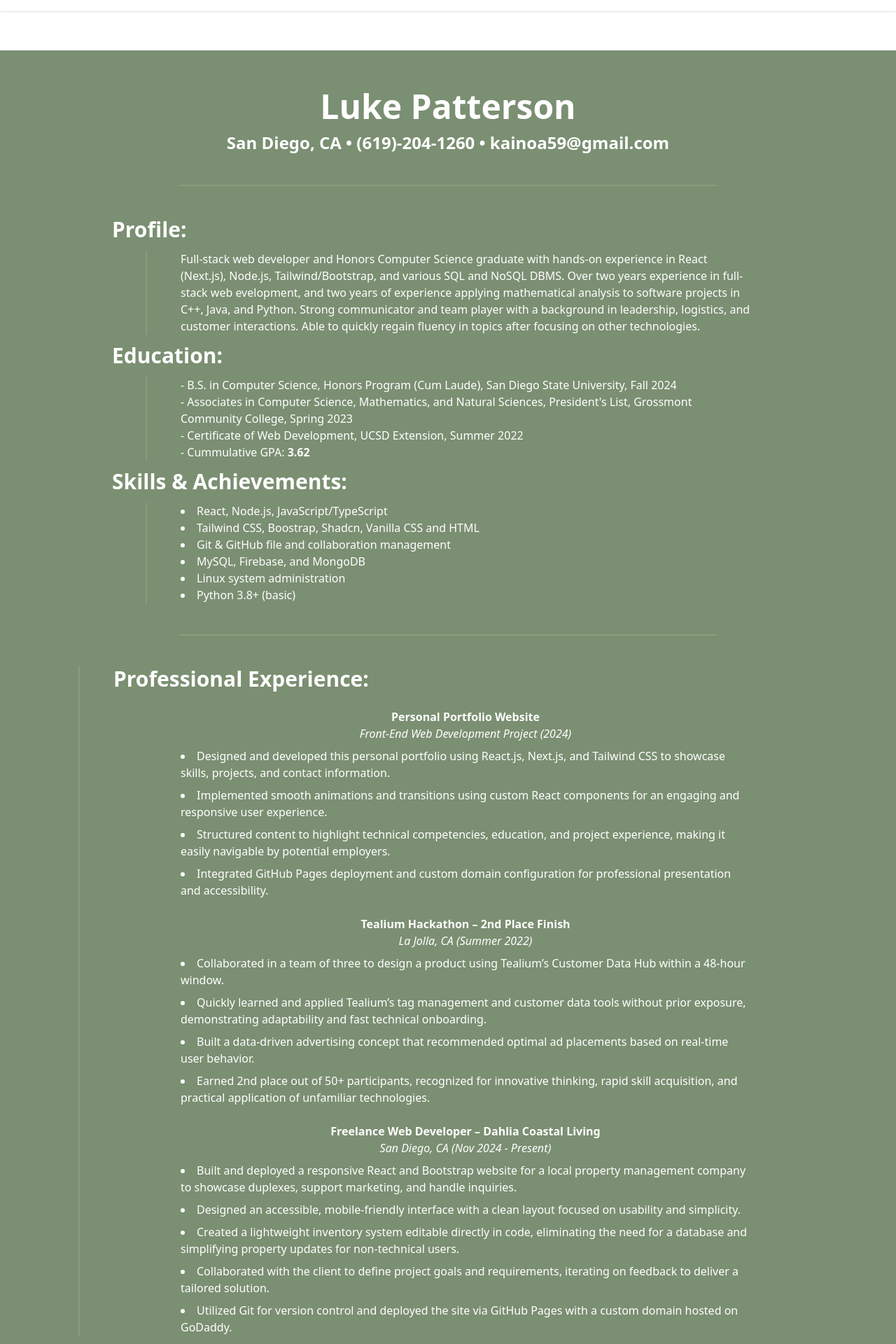
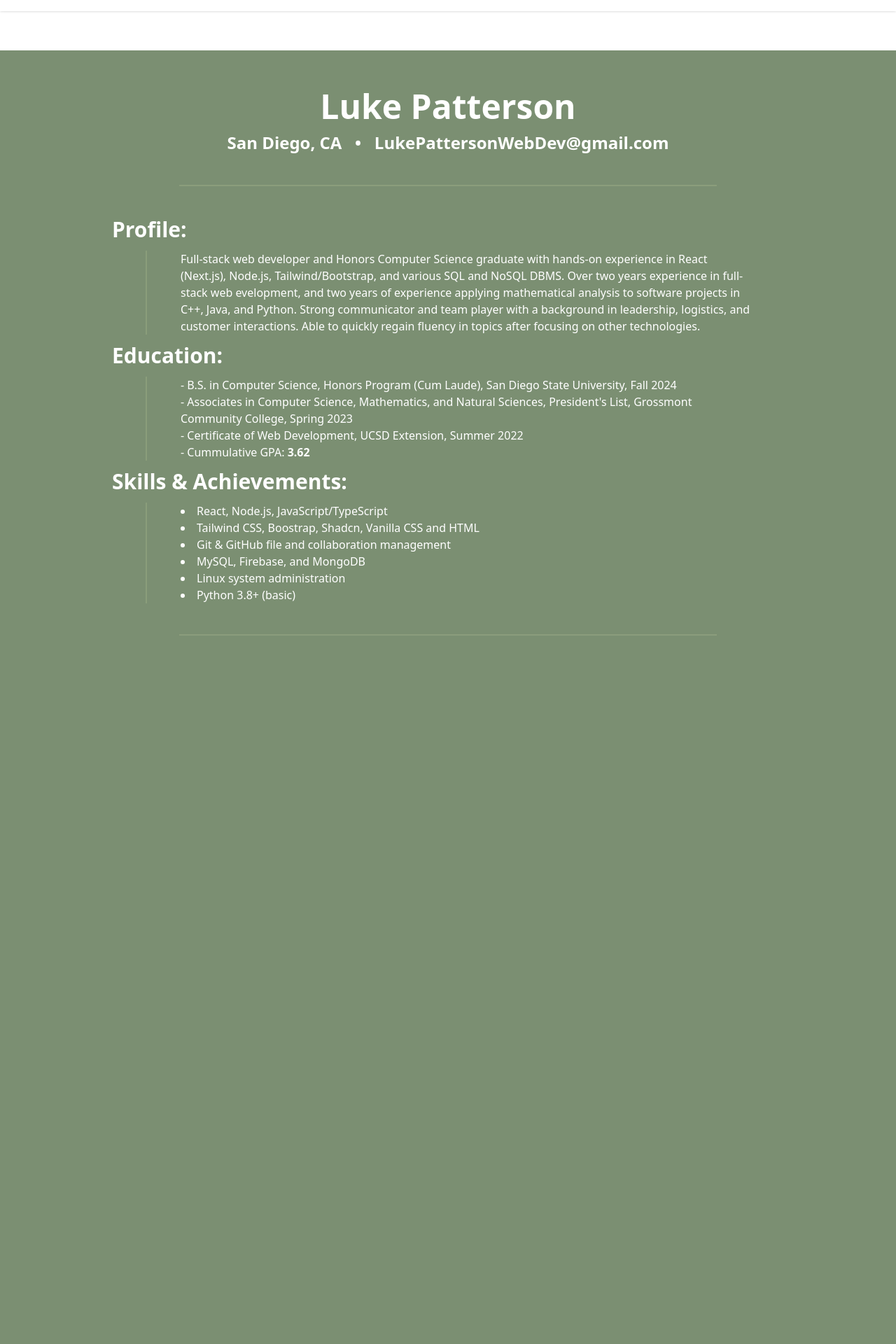
Before and after one commit to kainoa59/LukePattersonWebDev, a Next.js app: page /aboutme in a window 1280 px wide. Shown: the part 40-1960 px from the top of the page at 70% size. Built offline with nearby package versions, Linux system fonts and the light colour scheme.

Commit message:
added animation for resume page, need to adjust scroll range function for different screen sizes

```diff
--- a/app/aboutme/page.tsx
+++ b/app/aboutme/page.tsx
@@ -6,6 +6,8 @@ import CoverPageTransition from "@/components/CoverPageTransition";
 export default function PortfolioPage() {
   const [showCover, setShowCover] = useState(false);
   const [fadeIn, setFadeIn] = useState(false);
+  const [topSectionOpacity, setTopSectionOpacity] = useState(1);
+  const [bottomSectionOpacity, setBottomSectionOpacity] = useState(0);
 
   // Trigger fade-in after mount
   useEffect(() => {
@@ -26,6 +28,26 @@ export default function PortfolioPage() {
     return () => document.removeEventListener("click", handler);
   }, []);
 
+  useEffect(() => {
+    const handleScroll = () => {
+      const scrollY = window.scrollY;
+      const docHeight =
+        document.documentElement.scrollHeight - window.innerHeight;
+      const fadeRange = docHeight * 0.15 || 1;
+
+      // Top section: fade out from 0% to 15%
+      setTopSectionOpacity(1 - Math.min(scrollY / fadeRange, 1));
+
+      // Bottom section: fade in from 85% to 100%
+      setBottomSectionOpacity(
+        Math.max(0, Math.min((scrollY - docHeight * 0.85) / fadeRange, 1))
+      );
+    };
+    window.addEventListener("scroll", handleScroll, { passive: true });
+    handleScroll();
+    return () => window.removeEventListener("scroll", handleScroll);
+  }, []);
+
   return (
     <>
       <PageTransition />
@@ -40,27 +62,37 @@ export default function PortfolioPage() {
             transition: "opacity 1.5s cubic-bezier(.77,0,.18,1)",
           }}
         >
-          <h1 className="text-5xl font-extrabold text-white">Luke Patterson</h1>
+          <div
+            className="top-section flex flex-col gap-3 items-center justify-center"
+            style={{
+              opacity: topSectionOpacity,
+              transition: "opacity 0.5s, transform 0.3s",
+              transform: `translateX(${(1 - topSectionOpacity) * -500}px)`,
+            }}
+          >
+            <h1 className="text-5xl font-extrabold text-white text-center">
+              Luke Patterson
+            </h1>
             <h1 className="text-2xl font-semibold text-white">
-            San Diego, CA • (619)-204-1260 • kainoa59@gmail.com
+                San Diego, CA&nbsp;&nbsp;&nbsp;•&nbsp;&nbsp;&nbsp;LukePattersonWebDev@gmail.com
             </h1>
 
-          <hr className="my-8 border-t-2 border-[#a3b18a]/40 w-full max-w-3xl" />
+            <hr className="my-8 mx-auto border-t-2 border-[#a3b18a]/40 w-full max-w-3xl" />
 
             <h1 className="w-full text-3xl font-bold text-white text-align-left pl-12">
               Profile:
             </h1>
             <p className="flex w-full text-white px-6 xl:px-24">
               <span className="block border-l-2 pl-12 border-[#a3b18a]/40">
-              Full-stack web developer and Honors Computer Science graduate with
-              hands-on experience in React (Next.js), Node.js,
-              Tailwind/Bootstrap, and various SQL and NoSQL DBMS. Over two years
-              experience in full-stack web evelopment, and two years of
-              experience applying mathematical analysis to software projects in
-              C++, Java, and Python. Strong communicator and team player with a
-              background in leadership, logistics, and customer interactions.
-              Able to quickly regain fluency in topics after focusing on other
-              technologies.
+                Full-stack web developer and Honors Computer Science graduate
+                with hands-on experience in React (Next.js), Node.js,
+                Tailwind/Bootstrap, and various SQL and NoSQL DBMS. Over two
+                years experience in full-stack web evelopment, and two years of
+                experience applying mathematical analysis to software projects
+                in C++, Java, and Python. Strong communicator and team player
+                with a background in leadership, logistics, and customer
+                interactions. Able to quickly regain fluency in topics after
+                focusing on other technologies.
                 {/* I come from a family
             who loves to travel and have done so extensively — this
             has helped me thrive in dynamic, fast-changing environments and
@@ -72,8 +104,8 @@ export default function PortfolioPage() {
             </h1>
             <div className="flex text-white w-full px-6 xl:px-24">
               <div className="border-l-2 pl-12 border-[#a3b18a]/40">
-              - B.S. in Computer Science, Honors Program (Cum Laude), San Diego
-              State University, Fall 2024
+                - B.S. in Computer Science, Honors Program (Cum Laude), San
+                Diego State University, Fall 2024
                 <br />
                 - Associates in Computer Science, Mathematics, and Natural
                 Sciences, President&apos;s List, Grossmont Community College,
@@ -97,14 +129,23 @@ export default function PortfolioPage() {
                 <li>Python 3.8+ (basic)</li>
               </span>
             </ul>
-
             <hr className="my-8 border-t-2 border-[#a3b18a]/40 w-full max-w-3xl" />
+          </div>
+          <div
+            className="bottom-section flex flex-col gap-3 items-center justify-center"
+            style={{
+              opacity: bottomSectionOpacity,
+              willChange: "opacity, transform",
+              transform: `translateX(${(1 - bottomSectionOpacity) * 500}px)`,
+              transition: "opacity 0.5s, transform 0.3s",
+            }}
+          >
+            <hr className="mb-8 border-t-2 border-[#a3b18a]/40 w-full max-w-3xl" />
 
             <div className="block border-l-2 pl-12 border-[#a3b18a]/40">
               <h1 className="w-full text-3xl font-bold text-white text-align-left">
                 Professional Experience:
               </h1>
-
               <p className="text-white mt-6 w-full px-6 xl:px-24 text-center">
                 <strong>Personal Portfolio Website</strong> <br />
                 <em>Front-End Web Development Project (2024)</em>
@@ -116,13 +157,14 @@ export default function PortfolioPage() {
                   contact information.
                 </li>
                 <li>
-                Implemented smooth animations and transitions using custom React
-                components for an engaging and responsive user experience.
+                  Implemented smooth animations and transitions using custom
+                  React components for an engaging and responsive user
+                  experience.
                 </li>
                 <li>
                   Structured content to highlight technical competencies,
-                education, and project experience, making it easily navigable by
-                potential employers.
+                  education, and project experience, making it easily navigable
+                  by potential employers.
                 </li>
                 <li>
                   Integrated GitHub Pages deployment and custom domain
@@ -145,8 +187,8 @@ export default function PortfolioPage() {
                   adaptability and fast technical onboarding.
                 </li>
                 <li>
-                Built a data-driven advertising concept that recommended optimal
-                ad placements based on real-time user behavior.
+                  Built a data-driven advertising concept that recommended
+                  optimal ad placements based on real-time user behavior.
                 </li>
                 <li>
                   Earned 2nd place out of 50+ participants, recognized for
@@ -160,10 +202,10 @@ export default function PortfolioPage() {
                 <br />
                 <em>San Diego, CA (Nov 2024 - Present)</em>
               </p>
-            <ul className="list-disc list-inside text-white w-full px-6 xl:px-24 mt-2 space-y-2">
+              <ul className="list-disc list-inside text-white w-full mb-8 px-6 xl:px-24 mt-2 space-y-2">
                 <li>
-                Built and deployed a responsive React and Bootstrap website for
-                a local property management company to showcase duplexes,
+                  Built and deployed a responsive React and Bootstrap website
+                  for a local property management company to showcase duplexes,
                   support marketing, and handle inquiries.
                 </li>
                 <li>
@@ -186,7 +228,8 @@ export default function PortfolioPage() {
                 </li>
               </ul>
             </div>
-          <hr className="h-32 my-8 border-t-2 border-[#a3b18a]/40 w-full max-w-3xl" />
+          </div>
+          <hr className="border-t-2 border-[#a3b18a]/40 w-full max-w-3xl" />
           {/* <div className="w-full h-32"></div> */}
         </div>
         {/* Portfolio here */}
```
Lines whose indentation alone changed are shown as unchanged.
